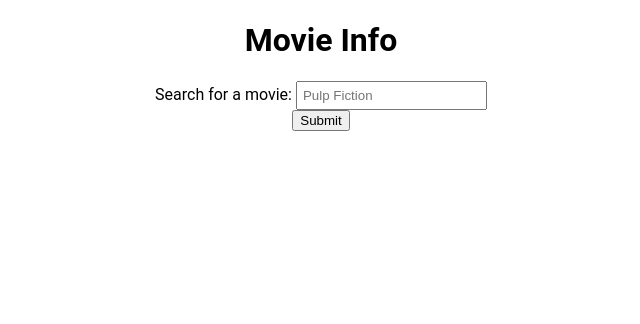
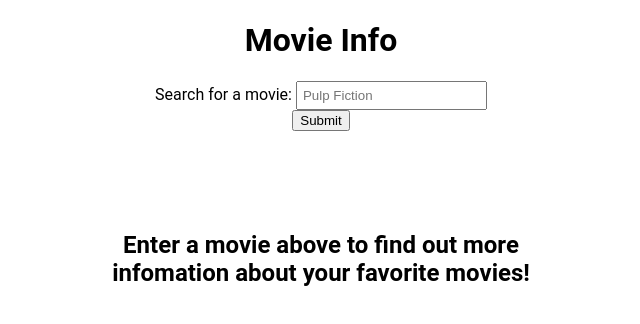
Before and after one commit to thanneman/api-capstone, a plain HTML site: page index.html in a window 1280 px wide. Shown: the whole page, without its empty margins (319-959 px from the left). Drawn offline with nearby package versions, Linux system fonts and the light colour scheme.

Commit message:
Added a short about

```diff
--- a/index.css
+++ b/index.css
@@ -43,6 +43,16 @@
     min-height: 150px;
     margin: 0;
     padding: 50px 10px;
+  }
+
+  .site-about {
+    text-align: center;
+    width: 60%;
+    margin: 100px auto 0px;
+  }
+
+  #js-form-movies {
+    text-align: center;
   }
 
   .info-left {
--- a/index.html
+++ b/index.html
@@ -19,6 +19,9 @@
             <br>
             <input type="submit" value="Submit">
         </form>
+        <section id="js-about" class="site-about">
+            <h2>Enter a movie above to find out more infomation about your favorite movies!</h2>
+        </section>
         <section id="js-new-search" class="new-search hidden">
             <button value="New Search" onClick="window.location.reload();">New Search</button>
         </section>
--- a/index.js
+++ b/index.js
@@ -19,6 +19,7 @@ function watchForm() {
     $('#movie-recs').empty();
     $('#js-error-message').empty();
     $('#js-search-term').val(null);
+    $('#js-about').hide();
   });
 }
 
```
